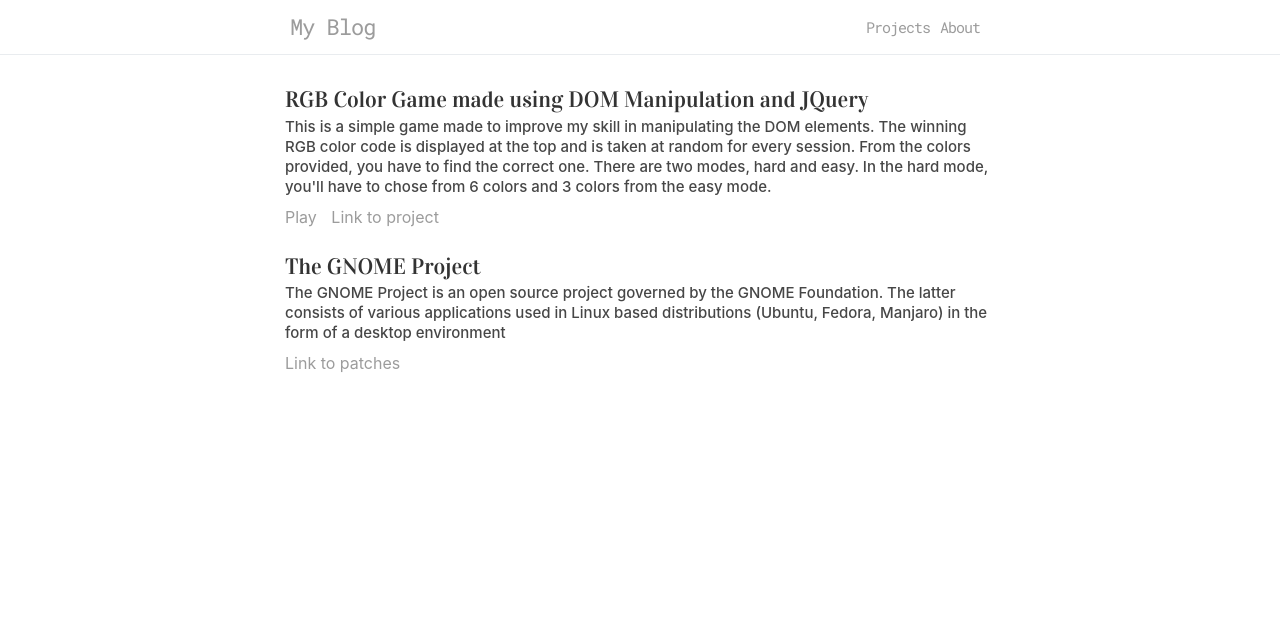
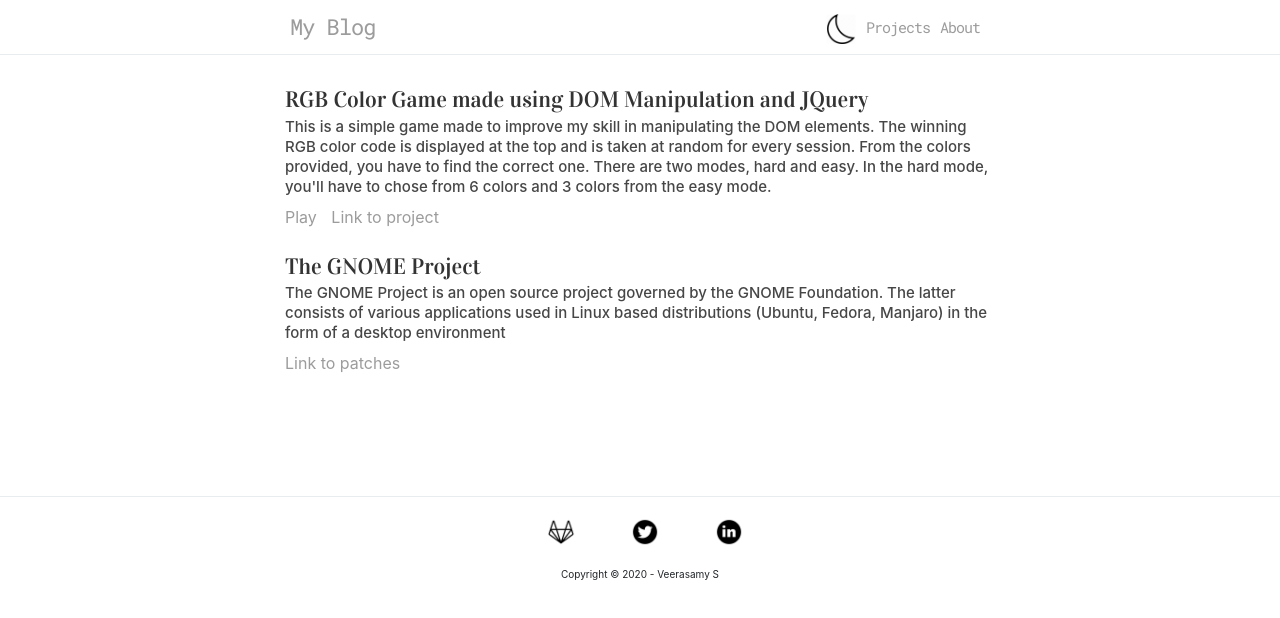
Before and after one commit to VSevagen/personal-blog, a Gatsby site: page /project in a window 1280 px wide. Built offline with nearby package versions, Linux system fonts and the light colour scheme; Gatsby itself is replaced by a stand-in of ours.

Commit message:
Buggy Implementation of dark mode
This dark mode is not persistent, meaning that once you leave or refresh a page, its gone.

```diff
--- a/package.json
+++ b/package.json
@@ -20,10 +20,14 @@
     "boostrap": "^2.0.0",
     "bootstrap": "^4.4.1",
     "gatsby": "^2.21.0",
+    "gatsby-plugin-gitalk": "^1.2.1",
     "gatsby-plugin-google-analytics": "^2.3.1",
+    "gitalk": "^1.6.2",
+    "gitment": "0.0.3",
     "react": "^16.12.0",
     "react-dom": "^16.12.0",
-    "react-fontawesome": "^1.7.1"
+    "react-fontawesome": "^1.7.1",
+    "react-helmet": "^6.1.0"
   },
   "devDependencies": {
     "prettier": "2.0.5"
--- a/public/page-data/dev-404-page/page-data.json
+++ b/public/page-data/dev-404-page/page-data.json
@@ -1 +1 @@
-{"componentChunkName":"component---cache-dev-404-page-js","path":"/dev-404-page/","result":{"data":{"allSitePage":{"nodes":[{"path":"/about/"},{"path":"/blogs/fosstalk/"},{"path":"/blogs/gnomeasia/"},{"path":"/blogs/mediawikiSetup/"},{"path":"/blogs/mysqlErr/"},{"path":"/blogs/python/"},{"path":"/"},{"path":"/blogs/visit/"},{"path":"/blogs/incubate/"}]}},"pageContext":{}}}
+{"componentChunkName":"component---cache-dev-404-page-js","path":"/dev-404-page/","result":{"data":{"allSitePage":{"nodes":[{"path":"/about/"},{"path":"/blogs/fosstalk/"},{"path":"/blogs/gnomeasia/"},{"path":"/blogs/incubate/"},{"path":"/blogs/mediawikiSetup/"},{"path":"/blogs/mysqlErr/"},{"path":"/blogs/python/"},{"path":"/blogs/visit/"},{"path":"/"},{"path":"/project/"}]}},"pageContext":{}}}
--- a/src/components/footer.js
+++ b/src/components/footer.js
@@ -13,9 +13,9 @@ export default function Footer() {
             <div class="footer">
 
                 <div class="link-holder text-center">
-                    <a href="https://gitlab.gnome.org/Sevagen" target="_blank" rel="noopener noreferrer"><img src={Gitlab} alt=""></img></a>
-                    <a href="https://twitter.com/SevagenV" target="_blank" rel="noopener noreferrer"><img src={Twitter} alt=""></img></a>
-                    <a href="https://www.linkedin.com/in/veerasamy-sevagen/" target="_blank" rel="noopener noreferrer"><img src={Linkedin} alt=""></img></a>
+                    <a href="https://gitlab.gnome.org/Sevagen" target="_blank" rel="noopener noreferrer"><img class="links" src={Gitlab} alt=""></img></a>
+                    <a href="https://twitter.com/SevagenV" target="_blank" rel="noopener noreferrer"><img class="links" src={Twitter} alt=""></img></a>
+                    <a href="https://www.linkedin.com/in/veerasamy-sevagen/" target="_blank" rel="noopener noreferrer"><img class="links" src={Linkedin} alt=""></img></a>
                 </div>
 
                 <div class="copyright text-center">Copyright © 2020 - Veerasamy S</div>
--- a/src/components/header.js
+++ b/src/components/header.js
@@ -1,4 +1,86 @@
 import React from "react"
+import 'bootstrap/dist/css/bootstrap.css';
+import {Helmet} from "react-helmet";
+import DarkMode from "../pages/blogs/images/dark-mode.png"
+import LightMode from "../pages/blogs/images/light-mode.png"
+
+if(typeof window !== undefined) {
+    if(localStorage !== undefined) {
+        localStorage.setItem('mode', 'false');
+    }
+}
+
+function handleClick(e) {
+    // e.preventDefault();
+    //  fetch('data.txt',{mode: 'no-cors'})
+    //  .then(response => {
+    //      if (!response.ok) {
+    //          throw new Error('Network response was not ok');
+    //      }
+    //      return response.text();
+    //  })
+    //  .then(function(data){
+    //      console.log(data);
+    //  })
+    // var rawFile = new XMLHttpRequest();
+    // var file = "file:///home/sevagen/Desktop/personal-blog/src/components/data.txt"
+    // rawFile.open("GET", file, false);
+    // rawFile.onreadystatechange = function ()
+    // {
+    //     if(rawFile.readyState === 4)
+    //     {
+    //         if(rawFile.status === 200 || rawFile.status == 0)
+    //         {
+    //             var allText = rawFile.responseText;
+    //             console.log(allText);
+    //         }
+    //     }
+    // }
+    // rawFile.send(null);
+    console.log("The link is clicked");
+    let data = localStorage.getItem("mode");
+    var a = document.querySelectorAll("#blog-title");
+    var h4 = document.querySelectorAll("h4");
+    var p = document.querySelectorAll("p");
+    var img = document.querySelector("#mode-style");
+    var blogContent = document.querySelector(".blog-content");
+    var blogTitle = document.querySelector(".blog-title");
+    var blogDate = document.querySelector(".blog-date");
+
+    if(data == "false"){
+        document.body.style.backgroundColor = 'black';
+        for(var i =0,j=0,k=0;i<a.length,j<p.length,k<h4.length;i++,j++,k++){
+            a[i].style.color = "white";
+            h4[k].style.color = "white";
+            p[j].style.color = "white";
+        }
+        if(blogContent != undefined) {
+            blogContent.style.color = "white";
+            blogTitle.style.color = "white";
+            blogDate.style.color = "white";
+        }
+        img.src = LightMode;
+        localStorage.setItem('mode', 'true');
+    }
+
+    if(data == "true") {
+        console.log("This is whhite mode");
+        document.body.style.backgroundColor = "white";
+        for(var i =0,j=0,k=0;i<a.length,j<p.length,k<h4.length;i++,j++,k++){
+            a[i].style.color = "#333";
+            h4[k].style.color = "#333";
+            p[j].style.color = "#333";
+        }
+        if(blogContent != undefined) {
+            blogContent.style.color = "#333";
+            blogTitle.style.color = "#333";
+            blogDate.style.color = "#333";
+        }
+        img.src = DarkMode;
+        localStorage.setItem('mode', 'false');
+
+    }
+}
 
 export default function Header() {
     return (
@@ -7,6 +89,9 @@ export default function Header() {
                 <div class="site-title">
                     <a id="title" href="/">My Blog</a>
                     <div class="site-options">
+                        <a>
+                        <img id="mode-style" src={DarkMode} alt="" onClick={handleClick}></img>
+                        </a>
                         <a id="about" href="/project">Projects</a>
                         <a id="about" href="/about">About</a>
                     </div>
--- a/src/components/main.css
+++ b/src/components/main.css
@@ -6,6 +6,10 @@
     margin-right: auto;
     padding-right: 30px;
     padding-left: 20px;
+}
+
+body {
+    background-color: white;
 }
 
 .site-title {
@@ -109,7 +113,7 @@ li h4 {
     margin-right: auto;
 }
 
-img {
+.links {
     width: 30px;
     height: auto;
     margin-left: 5%;
@@ -140,3 +144,7 @@ img {
     color: white;
     background-color: black;
 }
+
+#mode-style {
+    width: 30px;
+}
--- a/src/pages/project.js
+++ b/src/pages/project.js
@@ -29,5 +29,6 @@ export default function GnomeAsia(){
                 </ul>
 
             </div>
+            <Footer/>
         </div>
     );}
```
Also changed, not shown: src/pages/blogs/gnomeasia.js (+19 -10 lines), src/pages/index.js (+20 -0 lines), src/pages/blogs/images/dark-mode.png (added), src/pages/blogs/images/light-mode.png (added), 1 other file.
